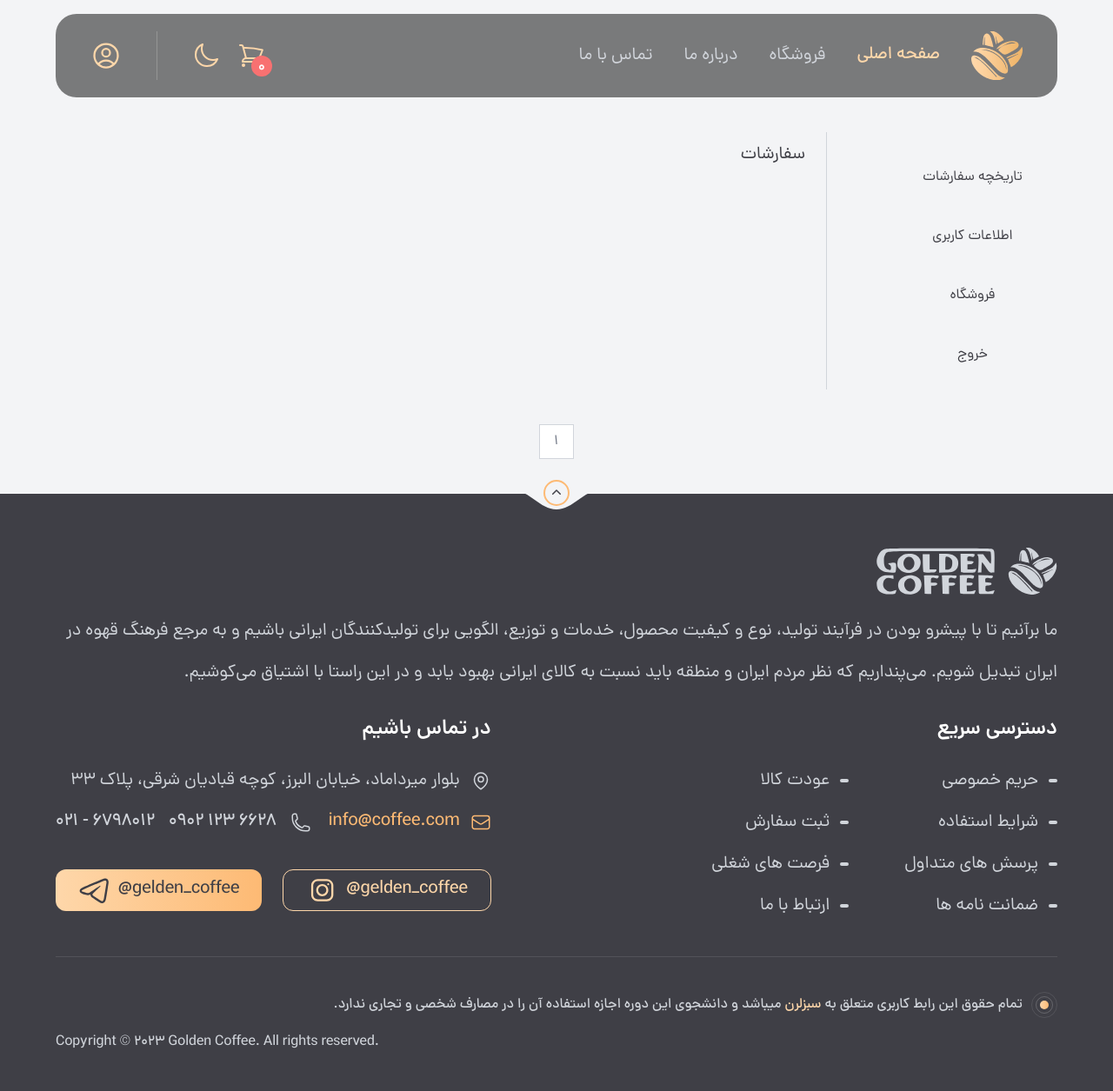
After one commit to hosein-1/coffee_shop, a Django app: page /order/user_orders/ in a window 1280 px wide. The commit adds this page. Shown: the whole page at 87% size. Run offline with Django 5.2, Linux system fonts and the light colour scheme; the visitor is signed in with stand-in values (Sample User, id 1); data that the repository does not hold is empty.

Commit message:
implement user_orders view

```diff
--- a/accounts/views.py
+++ b/accounts/views.py
@@ -112,7 +112,7 @@ class LoginView(View):
 class LogOutView(View):
     def post(self, request, *args, **kwargs):
         logout(request)
-        messages.success('خارج شدید.')
+        messages.success(request ,'خارج شدید.')
         return redirect('products:products_list')
 
 
--- a/orders/templates/orders/order_create.html
+++ b/orders/templates/orders/order_create.html
@@ -6,7 +6,7 @@
 {% block body %}
 {% block header %}
 {% endblock %}
-<div class="container mb-8 flex flex-col lg:flex-row justify-center items-start md:gap-x-5">
+<div class="container mb-8 mt-5 md:mt-40 flex flex-col lg:flex-row justify-center items-start md:gap-x-5">
     <div
         class="flex flex-col w-full lg:w-2/5 lg:h-[400px] max-lg:max-h-[450px] p-2 mb-5 shadow-normal bg-white dark:bg-zinc-700/[.8] text-zinc-700 dark:text-white rounded-xl ">
 
--- /dev/null
+++ b/orders/templates/orders/user_orders.html
@@ -0,0 +1,63 @@
+{% extends "base.html" %}
+{% load static %}
+{% load humanize %}
+{% block title %}سفارشات{% endblock %}
+
+{% block body %}
+{% block header %}
+{% endblock %}
+<section class="container mt-5 mb-10 md:mt-32 text-zinc-700 dark:text-white">
+        <div class="grid grid-cols-1 md:grid-cols-4 gap-x-4 mb-5">
+            <div class="text-center h-fit mt-9 p-4 px-0 [&>*:first-child]:mt-0 child:rounded-md [&>*:hover]:bg-orange-300 [&>*:hover]:dark:text-zinc-700 child:dark:text-white child:p-3 child:mt-5 child:block child:hover:cursor-pointer child:text-zinc-700">
+
+
+                <a href="{% url 'orders:user_orders' %}" class="mt-0">تاریخچه سفارشات</a>
+
+                <a href="#">اطلاعات کاربری</a>
+
+                <a href="{% url 'products:products_list' %}">فروشگاه</a>
+
+                <form method="post" action="{% url 'accounts:logout' %}">
+                    {% csrf_token %}
+                    <input type="submit" value="خروج" class="hover:cursor-pointer">
+                </form>
+
+
+            </div>
+            <div class="md:col-span-3 p-3 md:pr-6 mt-6 space-y-2 md:border-r border-gray-300">
+                <span class="text-xl">سفارشات</span>
+                {% for order in orders %}
+                <div>
+                    <div class="flex gap-x-3 mt-4 pt-3 mb-2.5 border-t border-b-gray-300">
+                        <svg class="w-5 h-5">
+                            <use href="#tick"></use>
+                        </svg>
+                        <span>پرداخت شده</span>
+                    </div>
+
+                <div class="flex gap-x-5">
+
+                    <p>{{ order.datatime_created }}</p>
+                    <p class="text-xs text-neutral-400">کد سفارش <span class="text-zinc-700 dark:text-white text-base">{{ order.zarinpal_ref_id }}</span></p>
+                    <p class="text-xs text-neutral-400">مبلغ <span class="text-zinc-700 dark:text-white text-base">{{ order.get_total_price|intcomma:False }}</span></p>
+                </div>
+
+
+
+                    <div class="flex overflow-x-scroll gap-x-2 mt-3">
+                        {% for item in order.items.all %}
+                        <img class="w-[100px] h-[100px]" src="{{ item.product.image.url }}" alt="">
+                        {% endfor %}
+                    </div>
+
+                {% endfor %}
+                </div>
+
+            </div>
+
+        </div>
+
+    </section>
+
+    {% include 'pagination.html' %}
+{% endblock %}
--- a/orders/urls.py
+++ b/orders/urls.py
@@ -6,4 +6,5 @@ app_name = 'orders'
 
 urlpatterns = [
     path('order-create/', views.order_create_view, name='order_create'),
+    path('user_orders/', views.UserOrdersList.as_view(), name='user_orders'),
 ]
--- a/orders/views.py
+++ b/orders/views.py
@@ -1,10 +1,13 @@
 from django.shortcuts import render, redirect
 from django.contrib.auth.decorators import login_required
 from django.contrib import messages
+from django.views.generic import ListView
+from django.contrib.auth.mixins import LoginRequiredMixin
 
+from django.db.models import Prefetch
 from cart.cart import Cart
 from .forms import OrderForm
-from .models import OrderItem
+from .models import OrderItem, Order
 
 
 @login_required
@@ -40,3 +43,16 @@ def order_create_view(request):
             return redirect('payment:payment_process')
 
     return render(request, 'orders/order_create.html', {'form': order_form})
+
+
+class UserOrdersList(LoginRequiredMixin,ListView):
+    template_name = 'orders/user_orders.html'
+    context_object_name = 'orders'
+    paginate_by = 3
+
+    def get_queryset(self):
+        return Order.objects.filter(user=self.request.user)\
+        .prefetch_related(Prefetch(
+            'items',
+             queryset=OrderItem.objects.select_related('product'))).all()\
+        .order_by('-datetime_created')
--- a/pages/views.py
+++ b/pages/views.py
@@ -16,5 +16,6 @@ class ContactUsView(TemplateView):
 class ContactUsCreateView(SuccessMessageMixin ,CreateView):
     model = Contact
     fields = ['full_name', 'phone_number', 'title', 'content']
+    template_name = 'pages/contact_us.html'
     success_url = reverse_lazy('pages:contact_us')
     success_message = 'نظر شما با موفقیت برای ما ارسال شد.'
--- a/payment/templates/payment/successful_purchase.html
+++ b/payment/templates/payment/successful_purchase.html
@@ -24,7 +24,7 @@
   </div>
 
   <div>
-      <a href="#" class="absolute mx-auto right-0 left-0 bottom-11 hover:underline">رفتن به صفحه سفارشات</a>
+      <a href="{% url 'orders:user_orders' %}" class="absolute mx-auto right-0 left-0 bottom-11 hover:underline">رفتن به صفحه سفارشات</a>
   </div>
   </div>
 </div>
--- a/payment/templates/payment/transaction_registration.html
+++ b/payment/templates/payment/transaction_registration.html
@@ -25,7 +25,7 @@
       </div>
 
       <div>
-          <a href="#" class="absolute mx-auto right-0 left-0 bottom-11 hover:underline">رفتن به صفحه سفارشات</a>
+          <a href="{% url 'orders:user_orders' %}" class="absolute mx-auto right-0 left-0 bottom-11 hover:underline">رفتن به صفحه سفارشات</a>
       </div>
   </div>
 </div>
--- a/payment/views.py
+++ b/payment/views.py
@@ -75,7 +75,7 @@ def payment_callback_sandbox(request):
 
             if payment_cod == 100:
                 order.is_paid = True
-                order.ref_id = data['RefID']
+                order.zarinpal_ref_id = data['RefID']
                 order.zarinpal_data = data
                 order.save()
                 messages.success(request, 'پرداخت شما موفق بود.')
--- a/static/styles/app.css
+++ b/static/styles/app.css
@@ -967,16 +967,16 @@ html.dark .services::after,
   right: 0px;
 }
 
-.right-10 {
-  right: 2.5rem;
+.right-2 {
+  right: 0.5rem;
 }
 
 .top-0 {
   top: 0px;
 }
 
-.top-32 {
-  top: 8rem;
+.top-20 {
+  top: 5rem;
 }
 
 .top-36 {
@@ -993,30 +993,6 @@ html.dark .services::after,
 
 .top-full {
   top: 100%;
-}
-
-.right-20 {
-  right: 5rem;
-}
-
-.right-5 {
-  right: 1.25rem;
-}
-
-.top-20 {
-  top: 5rem;
-}
-
-.right-3 {
-  right: 0.75rem;
-}
-
-.right-1 {
-  right: 0.25rem;
-}
-
-.right-2 {
-  right: 0.5rem;
 }
 
 .z-10 {
@@ -1067,6 +1043,10 @@ html.dark .services::after,
   margin-bottom: 0.25rem;
 }
 
+.mb-10 {
+  margin-bottom: 2.5rem;
+}
+
 .mb-11 {
   margin-bottom: 2.75rem;
 }
@@ -1123,10 +1107,18 @@ html.dark .services::after,
   margin-right: auto;
 }
 
+.ms-0 {
+  margin-inline-start: 0px;
+}
+
 .ms-auto {
   margin-inline-start: auto;
 }
 
+.mt-0 {
+  margin-top: 0px;
+}
+
 .mt-1 {
   margin-top: 0.25rem;
 }
@@ -1175,8 +1167,16 @@ html.dark .services::after,
   margin-top: 1.25rem;
 }
 
+.mt-6 {
+  margin-top: 1.5rem;
+}
+
 .mt-8 {
   margin-top: 2rem;
+}
+
+.mt-9 {
+  margin-top: 2.25rem;
 }
 
 .mt-auto {
@@ -1349,6 +1353,11 @@ html.dark .services::after,
 
 .h-\[95px\] {
   height: 95px;
+}
+
+.h-fit {
+  height: -moz-fit-content;
+  height: fit-content;
 }
 
 .h-full {
@@ -1967,6 +2006,11 @@ html.dark .services::after,
   padding: 1.25rem;
 }
 
+.px-0 {
+  padding-left: 0px;
+  padding-right: 0px;
+}
+
 .px-2 {
   padding-left: 0.5rem;
   padding-right: 0.5rem;
@@ -2159,8 +2203,8 @@ html.dark .services::after,
   line-height: 1.25rem;
 }
 
-.leading-3 {
-  line-height: .75rem;
+.leading-tight {
+  line-height: 1.25;
 }
 
 .tracking-tighter {
@@ -2184,6 +2228,16 @@ html.dark .services::after,
 .text-gray-400 {
   --tw-text-opacity: 1;
   color: rgb(156 163 175 / var(--tw-text-opacity));
+}
+
+.text-gray-500 {
+  --tw-text-opacity: 1;
+  color: rgb(107 114 128 / var(--tw-text-opacity));
+}
+
+.text-neutral-400 {
+  --tw-text-opacity: 1;
+  color: rgb(163 163 163 / var(--tw-text-opacity));
 }
 
 .text-orange-200 {
@@ -2358,6 +2422,14 @@ html.dark .services::after,
   margin-top: 0.5rem;
 }
 
+.child\:mt-5 > * {
+  margin-top: 1.25rem;
+}
+
+.child\:block > * {
+  display: block;
+}
+
 .child\:inline-block > * {
   display: inline-block;
 }
@@ -2368,6 +2440,14 @@ html.dark .services::after,
 
 .child\:rounded-2xl > * {
   border-radius: 1rem;
+}
+
+.child\:rounded-md > * {
+  border-radius: 0.375rem;
+}
+
+.child\:p-3 > * {
+  padding: 0.75rem;
 }
 
 .child\:py-5 > * {
@@ -2391,11 +2471,20 @@ html.dark .services::after,
   line-height: 56px;
 }
 
+.child\:text-zinc-700 > * {
+  --tw-text-opacity: 1;
+  color: rgb(63 63 70 / var(--tw-text-opacity));
+}
+
 .child\:outline-none > * {
   outline: 2px solid transparent;
   outline-offset: 2px;
 }
 
+.child\:hover\:cursor-pointer:hover > * {
+  cursor: pointer;
+}
+
 .dark\:inline-block:is(.dark *) {
   display: inline-block;
 }
@@ -2617,56 +2736,20 @@ html.dark .services::after,
 }
 
 @media (min-width: 768px) {
+  .md\:right-7 {
+    right: 1.75rem;
+  }
+
   .md\:top-32 {
     top: 8rem;
   }
 
-  .md\:right-0 {
-    right: 0px;
-  }
-
-  .md\:right-8 {
-    right: 2rem;
-  }
-
-  .md\:right-2 {
-    right: 0.5rem;
-  }
-
-  .md\:right-4 {
-    right: 1rem;
-  }
-
-  .md\:right-\[20\%\] {
-    right: 20%;
-  }
-
-  .md\:right-\[10\%\] {
-    right: 10%;
-  }
-
-  .md\:right-\[\] {
-    right: ;
-  }
-
-  .md\:right-\[5\%\] {
-    right: 5%;
-  }
-
-  .md\:right-5 {
-    right: 1.25rem;
-  }
-
-  .md\:right-6 {
-    right: 1.5rem;
-  }
-
-  .md\:right-7 {
-    right: 1.75rem;
-  }
-
   .md\:col-span-1 {
     grid-column: span 1 / span 1;
+  }
+
+  .md\:col-span-3 {
+    grid-column: span 3 / span 3;
   }
 
   .md\:my-0 {
@@ -2735,6 +2818,10 @@ html.dark .services::after,
     margin-top: 0.625rem;
   }
 
+  .md\:mt-32 {
+    margin-top: 8rem;
+  }
+
   .md\:mt-36 {
     margin-top: 9rem;
   }
@@ -2865,6 +2956,10 @@ html.dark .services::after,
 
   .md\:grid-cols-3 {
     grid-template-columns: repeat(3, minmax(0, 1fr));
+  }
+
+  .md\:grid-cols-4 {
+    grid-template-columns: repeat(4, minmax(0, 1fr));
   }
 
   .md\:justify-between {
@@ -2924,6 +3019,10 @@ html.dark .services::after,
     row-gap: 1.25rem;
   }
 
+  .md\:border-r {
+    border-right-width: 1px;
+  }
+
   .md\:bg-home-desktop {
     background-image: url(../images/headerBgDesktop.webp);
   }
@@ -2945,6 +3044,10 @@ html.dark .services::after,
     padding-bottom: 2.75rem;
   }
 
+  .md\:pr-6 {
+    padding-right: 1.5rem;
+  }
+
   .md\:pt-24 {
     padding-top: 6rem;
   }
@@ -3125,3 +3228,17 @@ html.dark .services::after,
 .\[\&\:\:-webkit-scrollbar\]\:w-2::-webkit-scrollbar {
   width: 0.5rem;
 }
+
+.\[\&\>\*\:first-child\]\:mt-0>*:first-child {
+  margin-top: 0px;
+}
+
+.\[\&\>\*\:hover\]\:bg-orange-300>*:hover {
+  --tw-bg-opacity: 1;
+  background-color: rgb(253 186 116 / var(--tw-bg-opacity));
+}
+
+.\[\&\>\*\:hover\]\:dark\:text-zinc-700:is(.dark *)>*:hover {
+  --tw-text-opacity: 1;
+  color: rgb(63 63 70 / var(--tw-text-opacity));
+}
--- /dev/null
+++ b/templates/pagination.html
@@ -0,0 +1,20 @@
+{% load static %}
+
+
+  <nav aria-label="Page navigation example" class="flex justify-center mb-10">
+    <ul class="inline-flex -space-x-px text-base h-10">
+      {% if page_obj.has_previous %}
+      <li>
+        <a href="?page={{ page_obj.previous_page_number }}" class="flex items-center justify-center px-4 h-10 ms-0 leading-tight text-gray-500 bg-white border border-e-0 border-gray-300 rounded-s-lg hover:bg-gray-100 hover:text-gray-700 dark:bg-gray-800 dark:border-gray-700 dark:text-gray-400 dark:hover:bg-gray-700 dark:hover:text-white">قبلی</a>
+      </li>
+      {% endif %}
+      <li>
+        <a href="#" class="flex items-center justify-center px-4 h-10 leading-tight text-gray-500 bg-white border border-gray-300 hover:bg-gray-100 hover:text-gray-700 dark:bg-gray-800 dark:border-gray-700 dark:text-gray-400 dark:hover:bg-gray-700 dark:hover:text-white">{{ page_obj.number }}</a>
+      </li>
+      {% if page_obj.has_next %}
+      <li>
+        <a href="?page={{ page_obj.next_page_number }}" class="flex items-center justify-center px-4 h-10 leading-tight text-gray-500 bg-white border border-gray-300 rounded-e-lg hover:bg-gray-100 hover:text-gray-700 dark:bg-gray-800 dark:border-gray-700 dark:text-gray-400 dark:hover:bg-gray-700 dark:hover:text-white">بعدی</a>
+      </li>
+      {% endif %}
+    </ul>
+  </nav>
```
Also changed, not shown: other parts of static/styles/app.css (+82 -0 lines).
